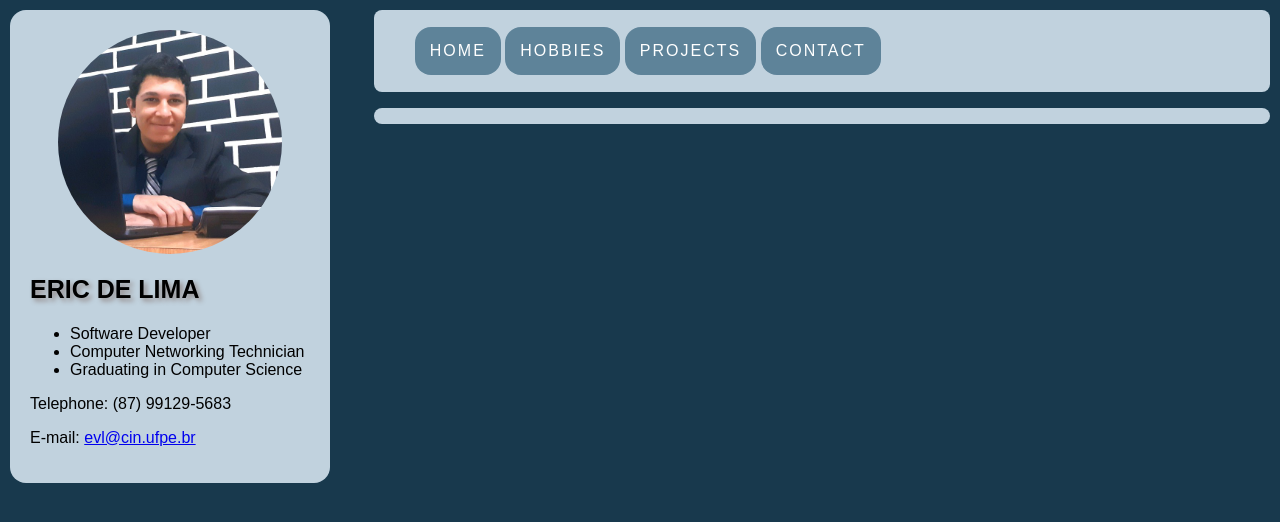
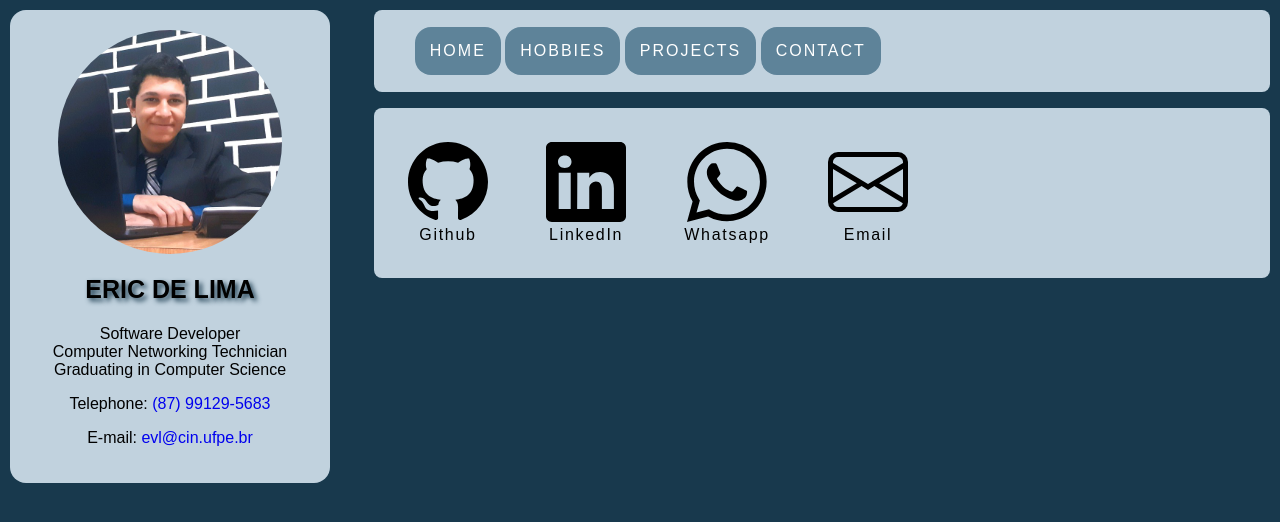
Before and after one commit to ericxlima/web-challenge-IC, a plain HTML site: page templates/contact.html in a window 1280 px wide. Drawn offline with Linux system fonts and the light colour scheme.

Commit message:
fix: add contact page, links and logos

```diff
--- a/style/style.css
+++ b/style/style.css
@@ -40,6 +40,7 @@ body{
     width: 25%;
     padding: 20px;
     float: left;
+    text-align: center;
 }
 
 .content-profile img{
@@ -53,8 +54,23 @@ body{
 .content-profile h1{
     height: 50%;
     text-transform: uppercase;
-    text-shadow: 3px 3px 5px rgb(146, 137, 137);
+    text-shadow: 3px 3px 5px #18394D;
     font-size: 25px;
+}
+
+.content-academic ul{
+    list-style-position: outside;
+    list-style-type: none;
+    margin: 0;
+    padding: 0;
+}
+
+.content-contact a{
+    text-decoration: none;
+}
+
+.content-contact a:hover{
+    text-decoration: underline;
 }
 
 /*-----------------------*/
@@ -72,6 +88,9 @@ body{
     border-radius: 0.5rem;
     padding: 0.5rem;
     margin-top: 1rem;
+}
+.content-main p{
+    line-height: 1.5;
 }
 
 /*-------------------------*/
@@ -110,6 +129,7 @@ body{
 /*--------------*/
 
 .content-main-home{
+    margin: 0 1rem;
     letter-spacing: 1.7px;
 }
 
@@ -119,15 +139,33 @@ body{
 /*-----------------*/
 
 .content-main-hobbies{
+    margin: 0 1rem;
     letter-spacing: 1.7px;
 }
 
-/*-----------------*/
+.content-main-hobbies a{
+    text-decoration: none;
+}
+
+.content-main-hobbies a:hover{
+    text-decoration: underline;
+}
+
+/*------------------*/
 /* Content Projects */
-/*-----------------*/
+/*------------------*/
 
-.content-main-hobbies{
+.content-main-projects{
+    margin: 0 1rem;
     letter-spacing: 1.7px;
+}
+
+.content-main-projects a{
+    text-decoration: none;
+}
+
+.content-main-projects a:hover{
+    text-decoration: underline;
 }
 
 
@@ -135,6 +173,31 @@ body{
 /* Content Contact */
 /*-----------------*/
 
-.content-main-hobbies{
+.content-main-contact{
+    margin: 1rem;
     letter-spacing: 1.7px;
 }
+
+.contact-card{
+    display: inline-block;
+    margin-right: 2rem;
+    text-align: center;
+    padding: 10px;
+    border-radius: 5px;
+}
+
+.contact-card:hover{
+    background-color: #18394d2d;
+
+}
+
+.contact-card a{
+    text-align: center;
+    text-decoration: none;
+    color: black;
+}
+
+.content-main-contact img{
+    width: 80px;
+
+}
--- a/templates/contact.html
+++ b/templates/contact.html
@@ -23,8 +23,10 @@
             </ul>
         </div>
         <div class="content-contact">
-            <p>Telephone: (87) 99129-5683</p>
-            <p>E-mail: <a href="#">evl@cin.ufpe.br</a></p>
+            <p>Telephone: <a href="https://api.whatsapp.com/send?phone=5587991295683" target="_blank">
+                (87) 99129-5683</a></p>
+            <p>E-mail: <a href="https://mail.google.com/mail/u/0/?fs=1&tf=cm&source=mailto&to=evl@cin.ufpe.br"
+                target="_blank">evl@cin.ufpe.br</a></p>
         </div>
     </section>
 
@@ -37,10 +39,33 @@
                 <li class="menu"><a href="contact.html">Contact</a></li>
             </ul>
         </nav>
-
         <main class="content-main">
             <div class="content-main-contact">
-
+                <div class="contact-card">
+                    <a href="https://github.com/ericxlima" target="_blank">
+                        <img src="../img/contact/github.svg" alt="logo github" class='contact-card-img'><br>
+                        Github
+                    </a>
+                </div>
+                <div class="contact-card">
+                    <a href="https://www.linkedin.com/in/ericvnlima/" target="_blank">
+                        <img src="../img/contact/linkedin.svg" alt="logo linkedin" class='contact-card-img'><br>
+                        LinkedIn
+                    </a>
+                </div>
+                <div class="contact-card">
+                    <a href="https://api.whatsapp.com/send?phone=5587991295683" target="_blank">
+                        <img src="../img/contact/whatsapp.svg" alt="logo whatsapp" class='contact-card-img'><br>
+                        Whatsapp
+                    </a>
+                </div>
+                <div class="contact-card">
+                    <a href="https://mail.google.com/mail/u/0/?fs=1&tf=cm&source=mailto&to=evl@cin.ufpe.br"
+                    target="_blank">
+                        <img src="../img/contact/email.svg" alt="logo email" class='contact-card-img'><br>
+                        Email
+                    </a>
+                </div>
             </div>
         </main>
     </section>
```
Also changed, not shown: index.html (+4 -2 lines), templates/hobbies.html (+6 -4 lines), templates/projects.html (+9 -3 lines), img/contact/email.svg (added), img/contact/github.svg (added), img/contact/linkedin.svg (added), img/contact/whatsapp.svg (added), img/projects/i-love-coffee-project.png (added), img/projects/matrix-processor-project.png (added), img/projects/wallmars-project.png (added).
